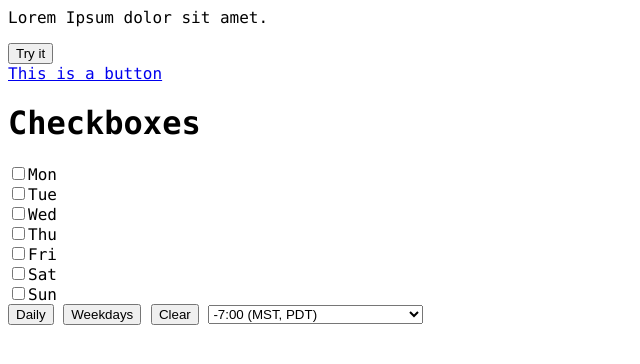
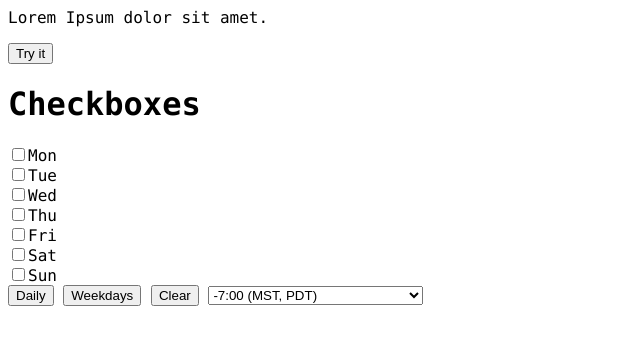
Before and after one commit to clede/probable-spoon, a plain HTML site: page index.html in a window 1280 px wide. Shown: the whole page, without its empty margins (0-640 px from the left). Drawn offline with Linux system fonts and the light colour scheme.

Commit message:
Update index.html
Fixed indentation.

```diff
--- a/index.html
+++ b/index.html
@@ -1,5 +1,4 @@
 <html>
-
   <head>
     <title>Clede</title>
   </head>
@@ -9,10 +8,8 @@
     <p id="demo">Lorem Ipsum dolor sit amet.</p>
 
     <button type="button" onclick="myFunction()">Try it</button>
+
     <br />
-
-<a href='javascript: var = "hello"'
-class="myButton">This is a button</a>
 
     <h1>Checkboxes</h1>
 
@@ -69,12 +66,8 @@ class="myButton">This is a button</a>
         <option value="+12:45">+12:45 (Chatham Islands)</option>
         <option value="+13:00">+13:00</option>
         <option value="+14:00">+14:00</option>
-
       </select>
-
     </form>
-
-
 
     <script>
 
@@ -87,12 +80,10 @@ function myFunction() {
       function weekdays() {
         var monFri = ["mon", "tue", "wed", "thu", "fri"];
         var satSun = ["sat", "sun"];
-
         // Check weekdays.
         for(var i = 0; i < monFri.length; i++) {
             document.getElementById(monFri[i]).checked = true;
         }
-
         // Uncheck weekends.
         for(var i = 0; i < satSun.length; i++) {
             document.getElementById(satSun[i]).checked = false;
@@ -102,12 +93,10 @@ function weekdays() {
       /** Automatically check or uncheck both weekday & weekend checkboxes. */
       function daily(checkStatus) {
           var wholeWeek = ["mon", "tue", "wed", "thu", "fri", "sat", "sun"];
-
           for(var i = 0; i < wholeWeek.length; i++) {
             document.getElementById(wholeWeek[i]).checked = checkStatus;
         }
       }
-
     </script>
 
   </body>
```
Lines whose indentation alone changed are shown as unchanged.
